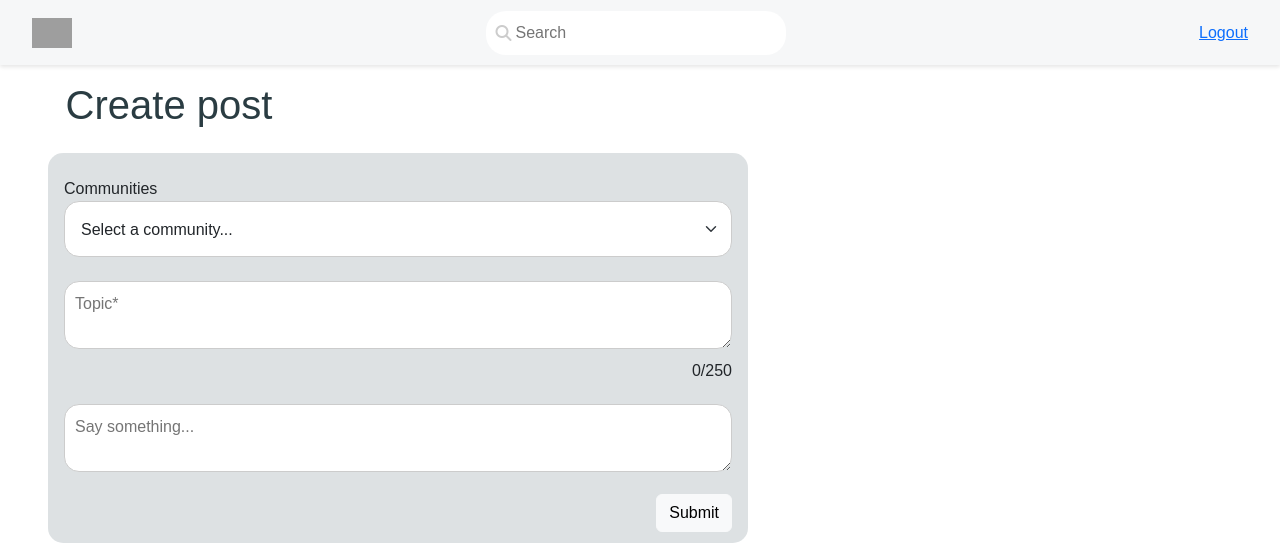
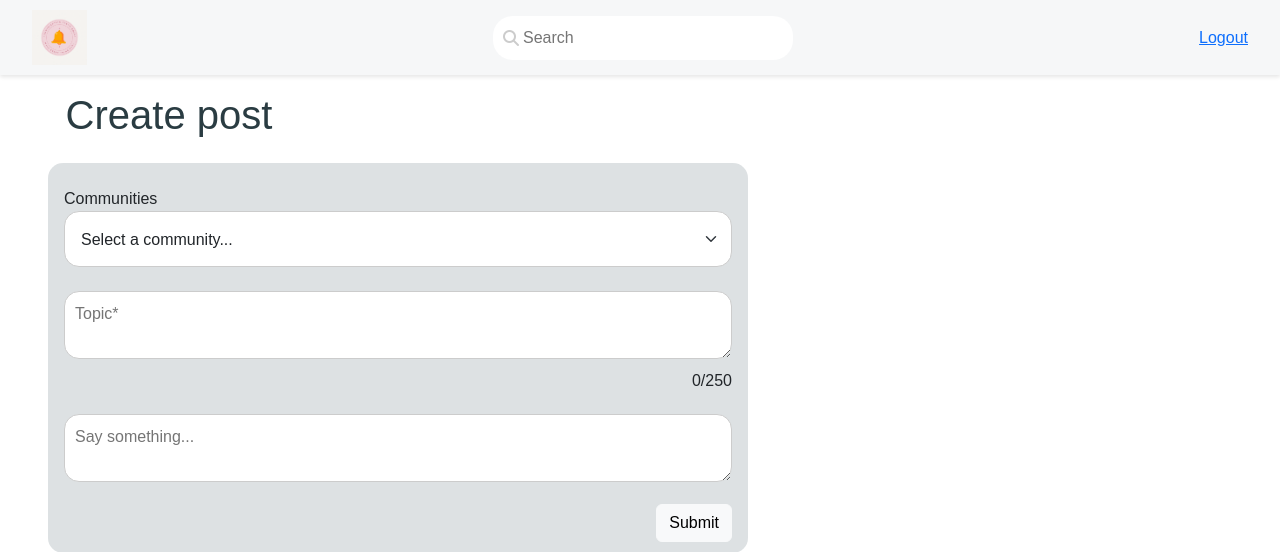
Before and after one commit to kyra-luo/flaskProject, a Flask app: page /create in a window 1280 px wide. Shown: the top 552 px of the page. Run offline with Flask 3, Linux system fonts and the light colour scheme; a user stored in the database is signed in; tables that the repository leaves empty hold one stand-in row (values such as "Sample post"); some libraries are stand-ins or nearby versions; grey boxes are pictures that could not be loaded.

Commit message:
adding logo and format the css for the nav bar.

```diff
--- a/app/static/base.css
+++ b/app/static/base.css
@@ -11,7 +11,7 @@ html {
     position: sticky;
     /*top: 0;*/
     width: 100%;
-    height: 65px;
+    height: 75px;
     display: flex;
     align-items: center;
     justify-content: center;
@@ -465,3 +465,7 @@ td {
     margin-bottom: 40px;
     /* 设置按钮之间的垂直间距 */
 }
+#logo_nav{
+    height: 55px;
+    width: 55px;
+}
--- a/app/templates/base.html
+++ b/app/templates/base.html
@@ -17,7 +17,7 @@
     <div class="navbar">
         <div class="navbar-container">
             <div class="logo-container">
-                <img src="#" alt="our Logo">
+                <img src="../static/image/logo.gif" alt="our Logo" id = "logo_nav">
             </div>
             <div class="search-container" id="search-icon">
                 <label>
```
Also changed, not shown: app/static/image/logo.gif (added).
